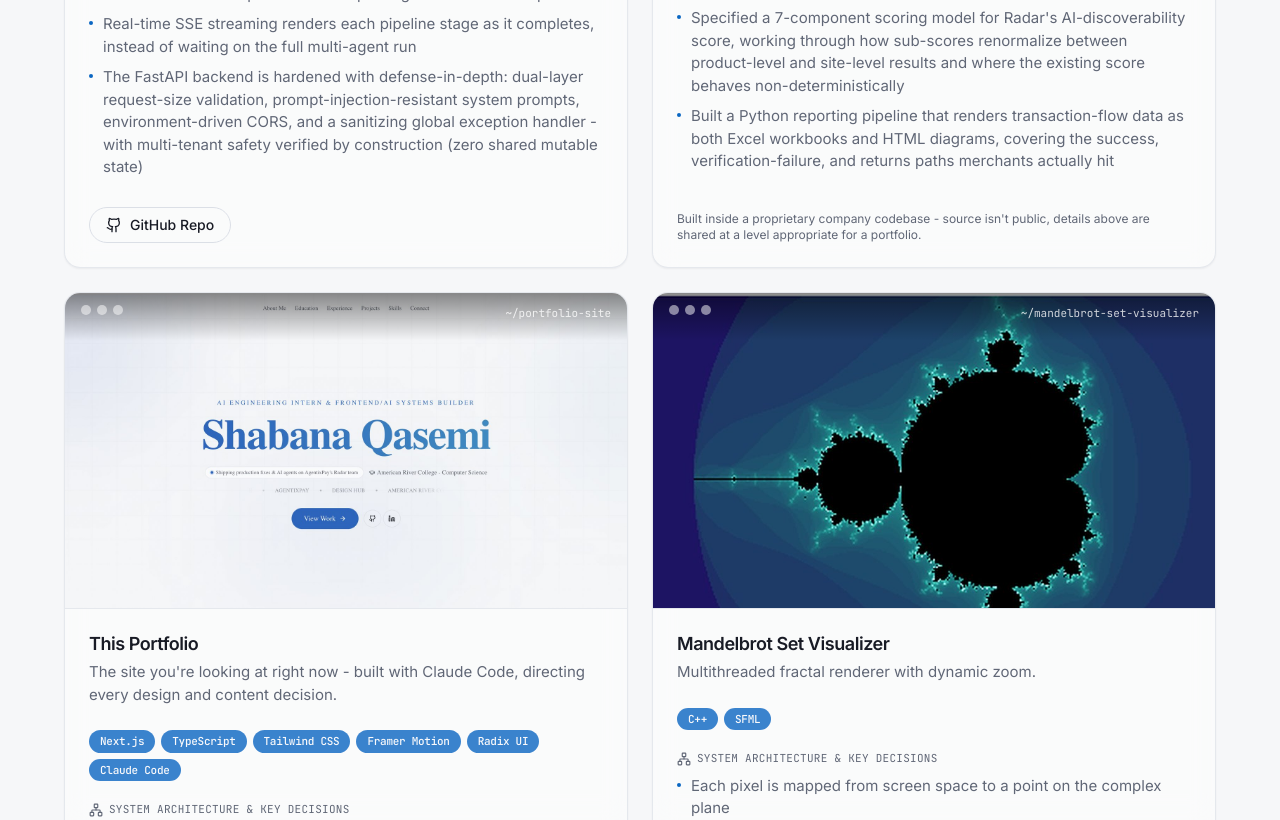
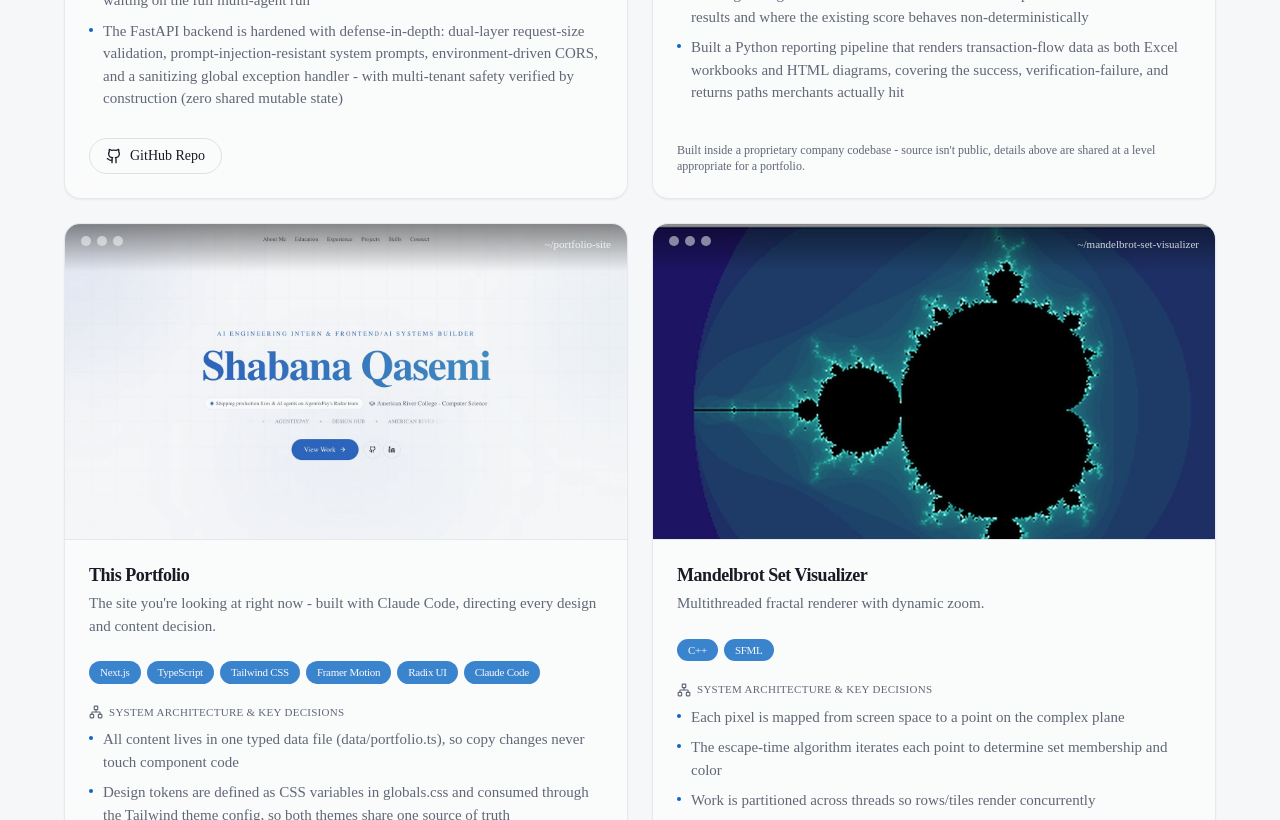
Before and after one commit to shabana-qasemi/shabana-qasemi.github.io, a Next.js app: page / in a window 1280 px wide. Shown: the part 1980-2800 px from the top of the page. Built offline with nearby package versions, Linux system fonts and the light colour scheme.

Commit message:
Update portfolio typography and navigation

```diff
--- a/app/layout.tsx
+++ b/app/layout.tsx
@@ -1,22 +1,9 @@
 import type { Metadata } from "next";
-import { Inter, JetBrains_Mono } from "next/font/google";
 
 import { ThemeProvider } from "@/components/theme-provider";
 import { personalInfo } from "@/data/portfolio";
 
 import "./globals.css";
-
-const inter = Inter({
-  subsets: ["latin"],
-  variable: "--font-inter",
-  display: "swap",
-});
-
-const jetbrainsMono = JetBrains_Mono({
-  subsets: ["latin"],
-  variable: "--font-jetbrains",
-  display: "swap",
-});
 
 export const metadata: Metadata = {
   title: `${personalInfo.name} - ${personalInfo.role}`,
@@ -36,9 +23,7 @@ export const metadata: Metadata = {
 export default function RootLayout({ children }: { children: React.ReactNode }) {
   return (
     <html lang="en" suppressHydrationWarning>
-      <body
-        className={`${inter.variable} ${jetbrainsMono.variable} font-sans`}
-      >
+      <body className="font-sans">
         <ThemeProvider attribute="class" defaultTheme="light" enableSystem={false}>
           {children}
         </ThemeProvider>
--- a/data/portfolio.ts
+++ b/data/portfolio.ts
@@ -13,7 +13,7 @@ export const personalInfo = {
   // 2-sentence hero-length version of the tagline above - keep these in sync when the bio changes.
   impactStatement:
     "I build systems people can trust with their data - from a multi-agent AI orchestrator that plans real meals around a real budget, to production fixes and AI tooling shipped inside a live fintech platform. Currently a Programming Intern at ARC's Design Hub, studying AI/ML and Data Engineering at American River College.",
-  status: "Building a Chrome extension for ARC's MESA program as a Programming Intern",
+  status: "Programming Intern at the Design Hub, American River College",
   github: "https://github.com/shabana-qasemi",
   linkedin: "https://www.linkedin.com/in/shabana-qasemi",
   // Set this to enable the Hero's "Copy Email" button - left unset because email was
@@ -32,9 +32,9 @@ export const priorOrganizations = ["AgentixPay", "Design Hub", "American River C
 
 export const navLinks = [
   { label: "About Me", href: "#about" },
+  { label: "Projects", href: "#projects" },
+  { label: "Experience", href: "#experience" },
   { label: "Education", href: "#education" },
-  { label: "Experience", href: "#experience" },
-  { label: "Projects", href: "#projects" },
   { label: "Skills", href: "#skills" },
   { label: "Connect", href: "#contact" },
 ] as const;
@@ -162,7 +162,7 @@ export const projects: Project[] = [
       "Optimized rendering with multithreading, improving computation speed by 75%",
       "Mapped coordinate systems to the complex plane, enabling dynamic zoom exploration",
     ],
-    links: {},
+    links: { github: "https://github.com/shabana-qasemi/Mandelbrot" },
     image: "/projects/mandelbrot-set-visualizer.jpg",
     architecture: [
       "Each pixel is mapped from screen space to a point on the complex plane",
@@ -184,7 +184,7 @@ export const projects: Project[] = [
       "Designed an object-oriented architecture, improving maintainability and scalability",
       "Implemented a rendering pipeline for real-time visualization",
     ],
-    links: {},
+    links: { github: "https://github.com/shabana-qasemi/Particles" },
     architecture: [
       "Each particle is an object tracking position, velocity, and acceleration",
       "A simulation loop updates physics state every frame using discrete time steps",
@@ -205,7 +205,7 @@ export const projects: Project[] = [
       "Designed full encryption/decryption workflows",
       "Validated correctness through brute-force testing",
     ],
-    links: {},
+    links: { github: "https://github.com/shabana-qasemi/RSA-Encryption" },
     architecture: [
       "Key generation selects prime pairs and derives public/private exponents",
       "Modular exponentiation is implemented for fast, correct encryption and decryption",
--- a/tailwind.config.ts
+++ b/tailwind.config.ts
@@ -52,12 +52,9 @@ const config: Config = {
         sm: "calc(var(--radius) - 4px)",
       },
       fontFamily: {
-        sans: ["var(--font-inter)", "system-ui", "sans-serif"],
-        mono: ["var(--font-jetbrains)", "ui-monospace", "monospace"],
-        // Display headings use the mono face too (not a serif) - one consistent
-        // "systems/terminal" typographic identity instead of serif-headline-plus-
-        // tech-tags feeling like two unrelated design languages.
-        serif: ["var(--font-jetbrains)", "ui-monospace", "monospace"],
+        sans: ["Times New Roman", "Times", "serif"],
+        mono: ["Times New Roman", "Times", "serif"],
+        serif: ["Times New Roman", "Times", "serif"],
       },
       keyframes: {
         "accordion-down": {
```
